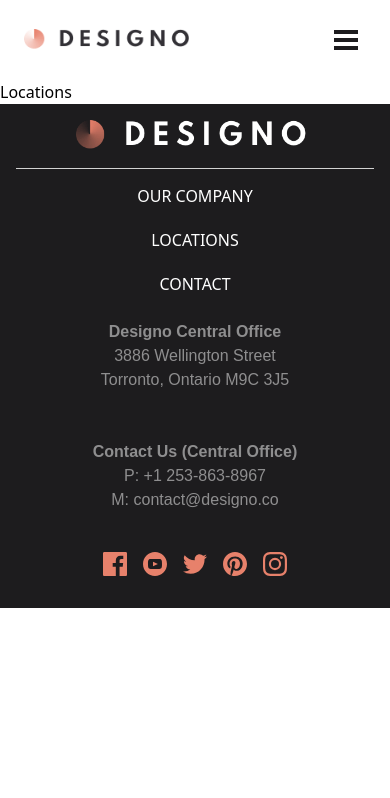
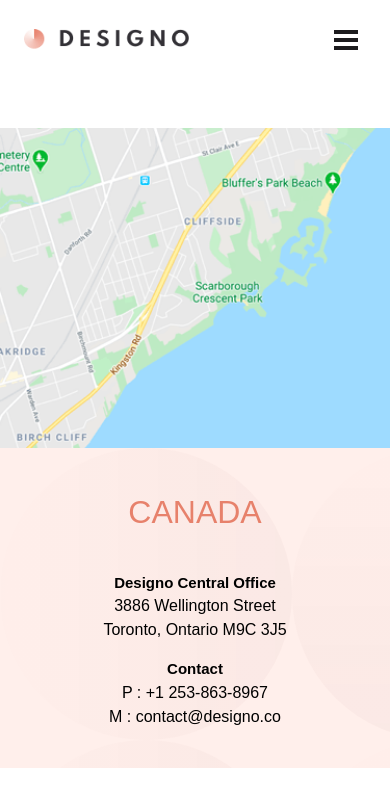
Before and after one commit to yret1/desingoteam, a React (Vite) app: page /locations in a window 390 px wide. Shown: the top 798 px of the page. Built offline with nearby package versions, Linux system fonts and the light colour scheme.

Commit message:
Locationpage and companypage completed

```diff
--- a/src/components/CompHero.tsx
+++ b/src/components/CompHero.tsx
@@ -18,8 +18,6 @@
        </section>
        </section>
 
-
-
      </section>
     )
   }
--- a/src/components/CompMore.tsx
+++ b/src/components/CompMore.tsx
@@ -3,18 +3,17 @@
      <section className="w-full sm:p-0 md:p-12 bg-white overflow-x-hidden">
 
 
+       <section className="w-full h-full flex flex-col lg:flex-row md:rounded-md overflow-hidden lg:h-[700px]">
 
-       <section className="w-full h-full flex flex-col lg:flex-row md:rounded-md overflow-hidden lg:h-[500px]">
-
-        <section className="bg-[url('/assets/about/desktop/image-world-class-talent.jpg')] lg:w-4/12  shadow-sm bg-no-repeat bg-cover bg-center h-full">
+        <section className="bg-[url('/assets/about/desktop/image-world-class-talent.jpg')] lg:w-4/12 lg:h-full h-96 shadow-sm bg-no-repeat bg-cover bg-center ">
 
         </section>
 
 
 
        <section className="bg-primary-100 bg-opacity-20 bg-[url('assets/about/desktop/bg-pattern-hero-about-desktop.svg')] lg:w-8/12 flex flex-col justify-center items-center gap-4 bg-top bg-cover">
-        <h1 className="pt-20 font-jost font-semibold text-primary-100 text-3xl text-center">World-class Talent</h1>
-        <p className="text-primary-200 md:px-10 font-jost font-medium text-xl text-center pb-10">We are a crew of strategists, problem-solvers, and technologists. Every design is thoughtfully crafted from concept to launch, ensuring success in its given market. We are constantly updating our skills in a myriad of platforms.
+        <h1 className="pt-20 px-4  font-jost font-semibold text-primary-100 text-3xl text-center">World-class Talent</h1>
+        <p className="text-primary-200 md:px-10 px-10 font-jost font-medium text-sm lg:text-[16px] lg:px-24 text-center pb-10">We are a crew of strategists, problem-solvers, and technologists. Every design is thoughtfully crafted from concept to launch, ensuring success in its given market. We are constantly updating our skills in a myriad of platforms.
 
 Our team is multi-disciplinary and we are not merely interested in form — content and meaning are just as important. We give great importance to craftsmanship, service, and prompt delivery. Clients have always been impressed with our high-quality outcomes that encapsulates their brand’s story and mission.</p>
        </section>
--- /dev/null
+++ b/src/components/CompMore2.tsx
@@ -0,0 +1,28 @@
+const CompMore2 = () => {
+    return (
+     <section className="w-full sm:p-0 md:p-12 bg-white overflow-x-hidden">
+
+
+       <section className="w-full h-full flex flex-col lg:flex-row-reverse md:rounded-md overflow-hidden lg:h-[700px]">
+
+        <section className="bg-[url('/assets/about/desktop/image-real-deal.jpg')] lg:w-4/12 lg:h-full h-96 shadow-sm bg-no-repeat bg-cover bg-center ">
+
+        </section>
+
+
+
+       <section className="bg-primary-100 bg-opacity-20 bg-[url('assets/about/desktop/bg-pattern-hero-about-desktop.svg')] lg:w-8/12 flex flex-col justify-center items-center gap-4 bg-top bg-cover">
+        <h1 className="pt-20 px-4  font-jost font-semibold text-primary-100 text-3xl text-center">The real deal</h1>
+        <p className="text-primary-200 md:px-10 px-10 font-jost font-medium text-sm text-center lg:text-[16px] lg:px-24 pb-10">As strategic partners in our clients’ businesses, we are ready to take on any challenge as our own.
+Solving real problems require empathy and collaboration, and we strive to bring a fresh perspective to every opportunity. We make design and technology more accessible and give you tools to measure success.
+
+We are visual storytellers in appealing and captivating ways. By combining business and marketing strategies, we inspire audiences to take action and drive real results.</p>
+       </section>
+       </section>
+
+
+     </section>
+    )
+  }
+
+  export default CompMore2
--- /dev/null
+++ b/src/components/Locationbox.tsx
@@ -0,0 +1,34 @@
+import { Link } from "react-router-dom"
+
+const Locationbox = ({location} : {location: string}) => {
+
+    let img = ""
+
+    switch(location) {
+        case "CANADA":
+            img = "/assets/shared/desktop/illustration-canada.svg"
+            break
+        case "AUSTRALIA":
+            img = "/assets/shared/desktop/illustration-australia.svg"
+            break
+        case "UNITED KINGDOM":
+            img = "/assets/shared/desktop/illustration-united-kingdom.svg"
+            break
+    }
+  return (
+    <article className="w-full flex flex-col justify-center items-center">
+        <figure className="h-40 bgone">
+            <img src={img} alt="Location Image" />
+        </figure>
+        <h1 className="font-jost font-medium text-[20px] tracking-5 pt-10 pb-4">{location}</h1>
+        <Link to="/locations">
+            <button className="bg-primary-100 hover:bg-secondary-100  px-4 py-3 rounded-md text-white font-jost">
+                SEE LOCATION
+            </button>
+        </Link>
+
+    </article>
+  )
+}
+
+export default Locationbox
--- /dev/null
+++ b/src/components/Locationdisp.tsx
@@ -0,0 +1,68 @@
+
+const Locationdisp = ({location, index}:{location: string, index: number}) => {
+
+    let img: string = "";
+    let locationTextSpan: string = "";
+    let locationText: string = "";
+    let locationText2: string = "";
+    let phonetext: string = "";
+    let emailtext: string = "";
+
+    switch(location) {
+        case "CANADA":
+            img = "/assets/locations/desktop/image-map-canada.png";
+            locationTextSpan = "Designo Central Office";
+            locationText = "3886 Wellington Street";
+            locationText2 = "Toronto, Ontario M9C 3J5"
+            phonetext = "P : +1 253-863-8967";
+            emailtext = "M : contact@designo.co"
+            break;
+        case "AUSTRALIA":
+            img = "/assets/locations/desktop/image-map-australia.png";
+            locationTextSpan = "Designo AU Office";
+            locationText = "19 Balonne Street";
+            locationText2 = "New South Wales 2443"
+            phonetext = "P : (02) 6720 9092";
+            emailtext = "M : contact@designo.au"
+            break;
+        case "UNITED KINGDOM":
+            img = "/assets/locations/desktop/image-map-united-kingdom.png";
+            locationTextSpan = "Designo UK Office";
+            locationText = "13 Colorado Way";
+            locationText2 = "Rhyd-y-fro SA8 9GA"
+            phonetext = "P : 078 3115 1400";
+            emailtext = "M : contact@designo.uk"
+            break;
+    }
+
+
+
+
+  return (
+    <section className={`w-full flex flex-col justify-center items-center md:grid md:grid-rows-2 md:place-items-center md:grid-cols-1 md:gap-4 md:px-10 lg:grid-cols-3 lg:grid-rows-1 `}>
+
+        <section className="h-80 md:rounded-md md:shadow-sm w-full bg-center bg-cover"
+        style={{backgroundImage: `url(${img})`}}>
+
+        </section>
+
+        <section className={`h-80  md:rounded-md md:shadow-sm w-full flex flex-col gap-4 justify-center items-center bgtwo bg-left-top lg:col-span-2 bg-secondary-100 bg-opacity-20 ${index == 1 ? "lg:order-first" : ""}`}>
+            <h1 className="text-primary-100 font-jost font-medium text-[32px] pb-5">{location}</h1>
+
+            <section className="w-full text-center">
+                <h2 className="font-jost font-bold text-[15px]">{locationTextSpan}</h2>
+                <p className="font-jost">{locationText}</p>
+                <p className="font-jost">{locationText2}</p>
+            </section>
+            <section className="w-full text-center">
+                <h2 className="font-jost font-bold text-[15px]">Contact</h2>
+                <p className="font-jost">{phonetext}</p>
+                <p className="font-jost">{emailtext}</p>
+            </section>
+        </section>
+
+    </section>
+  )
+}
+
+export default Locationdisp
--- a/src/pages/Company.tsx
+++ b/src/pages/Company.tsx
@@ -1,12 +1,27 @@
 import CompHero from '../components/CompHero'
 import CompMore from '../components/CompMore'
+import CompMore2 from '../components/CompMore2'
 import ContactLink from '../components/ContactLink'
+import Locationbox from '../components/Locationbox'
 
 const Company = () => {
+
+  const locations: string[] = ["CANADA", "AUSTRALIA", "UNITED KINGDOM"]
+
+
   return (
     <section>
       <CompHero/>
       <CompMore/>
+
+      <section className='w-full flex flex-col gap-8 py-10 lg:flex-row'>
+        {locations.map((location, index) => {
+          return (<Locationbox key={index} location={location} />)
+        })}
+
+      </section>
+
+      <CompMore2/>
 
       <ContactLink/>
     </section>
--- a/src/pages/Locations.tsx
+++ b/src/pages/Locations.tsx
@@ -1,8 +1,14 @@
-import React from 'react'
+import Locationdisp from "../components/Locationdisp"
+const Locations = () => {
 
-const Locations = () => {
+  const locations : string[ ] = ["CANADA", "AUSTRALIA", "UNITED KINGDOM"]
   return (
-    <div>Locations</div>
+    <section className='w-full flex flex-col gap-8 py-12 justify-center items-center'>
+      {locations.map((location, index) => (
+        <Locationdisp key={index} index={index} location={location} />
+      ))}
+
+    </section>
   )
 }
 
--- a/tailwind.config.js
+++ b/tailwind.config.js
@@ -6,6 +6,10 @@
   ],
   theme: {
     extend: {
+      letterSpacing: {
+        5: '5px',
+        2: '2px',
+      },
       backgroundPosition: {
         'heromobile': "center 15%",
         'herodesktop': "center 50%",
```
